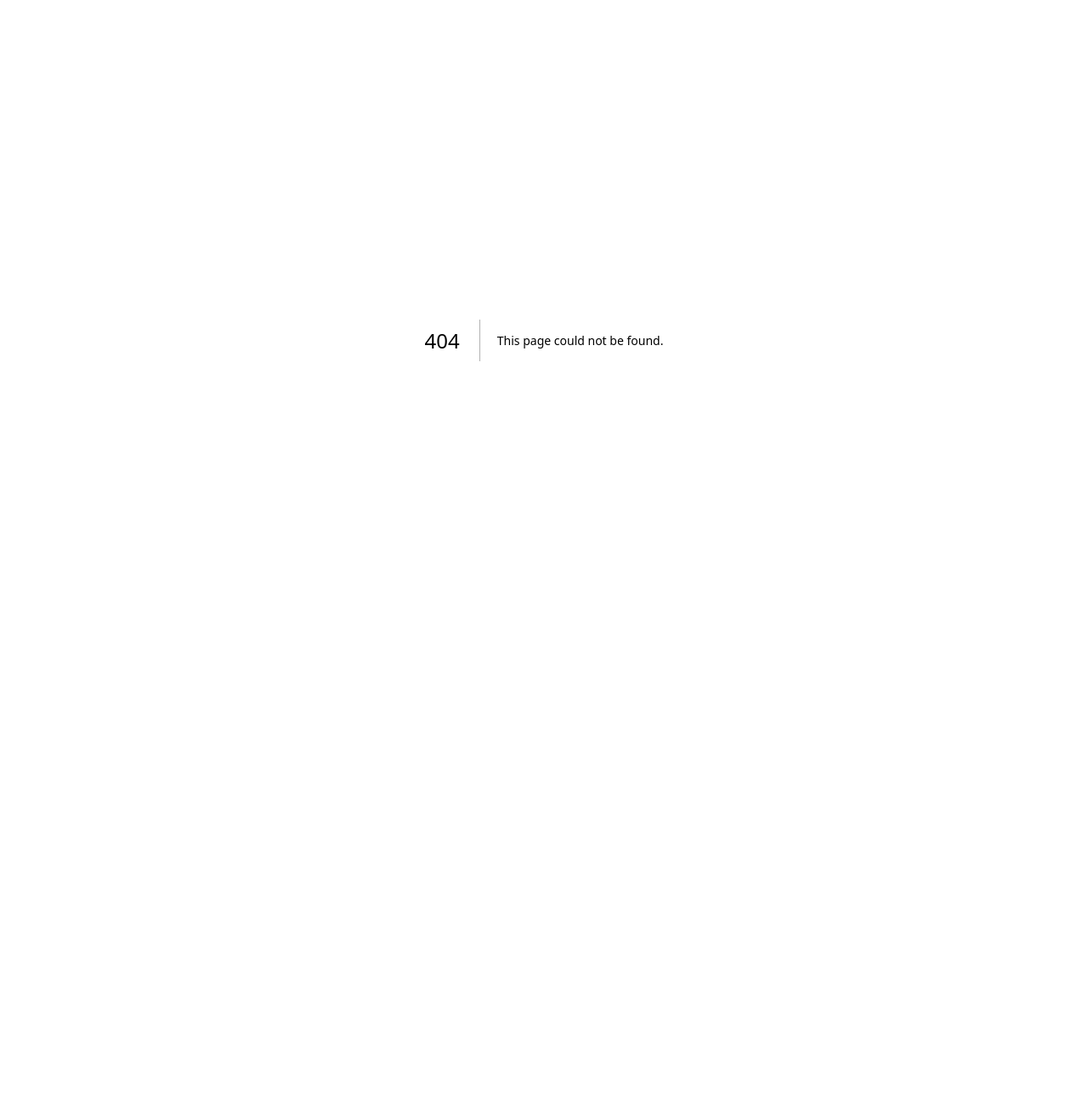
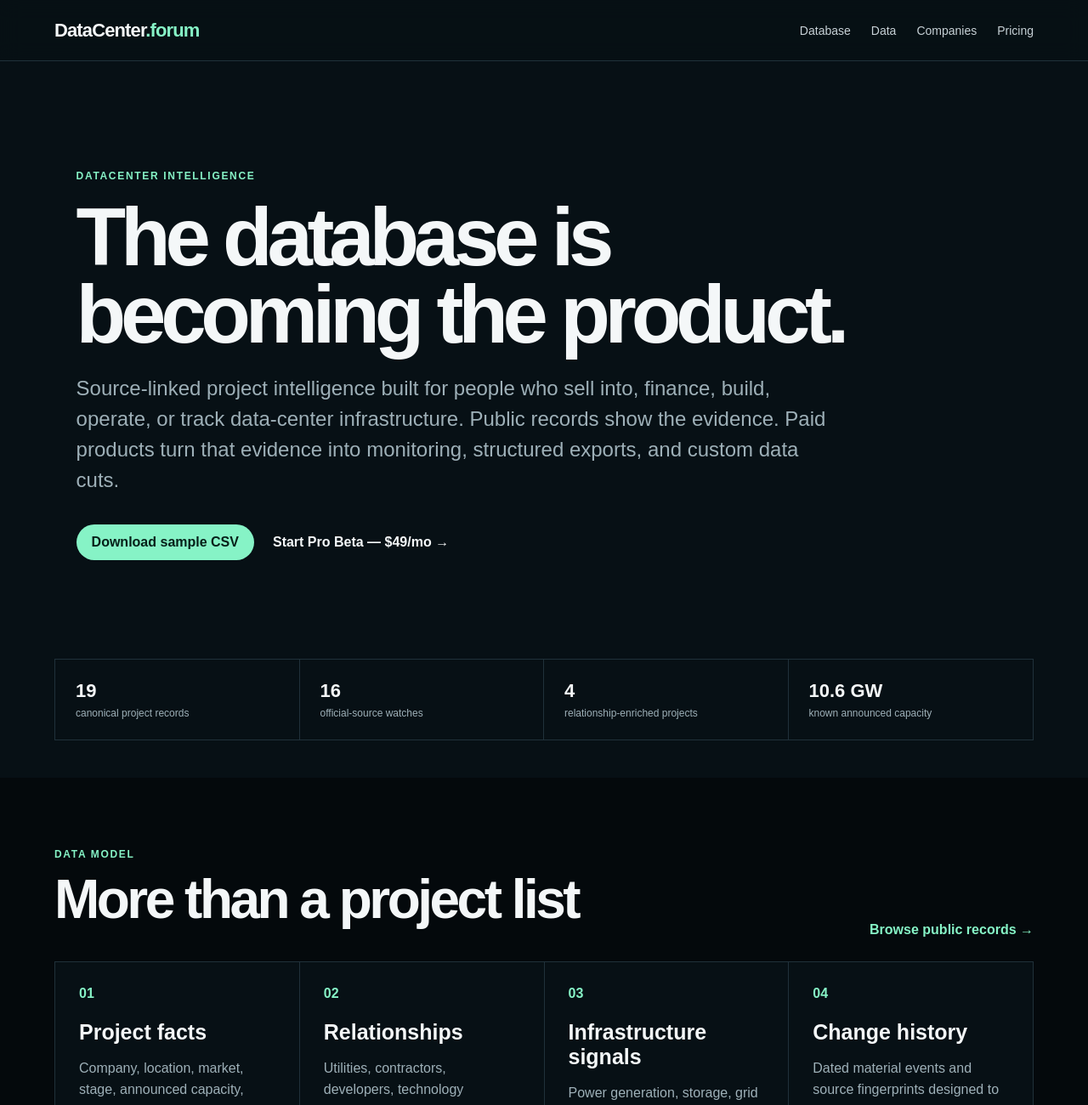
Before and after one commit to DopestT/data-center.forum, a Next.js app: page /intelligence in a window 1280 px wide. Before the commit this address had no page. Shown: the top 1300 px of the page at 85% size. Before the commit the page ends 800 px from the top, so only its background shows below. Built offline with nearby package versions, Linux system fonts and the light colour scheme.

Commit message:
Add intelligence data product page

```diff
--- /dev/null
+++ b/app/intelligence/page.tsx
@@ -0,0 +1,91 @@
+import Link from "next/link";
+import projects from "../../data/projects.json";
+import graph from "../../data/project-graph.json";
+import registry from "../../data/source-registry.json";
+import { checkoutLinks } from "../../lib/monetization";
+
+const knownCapacityMw = projects.reduce((sum, project) => sum + (project.announced_capacity_mw ?? 0), 0);
+const enrichedProjects = Object.keys(graph).length;
+
+export default function IntelligencePage() {
+  const capacityLabel = knownCapacityMw >= 1000 ? `${(knownCapacityMw / 1000).toFixed(1)} GW` : `${knownCapacityMw} MW`;
+  return (
+    <main>
+      <header className="topbar">
+        <Link className="brand" href="/">DataCenter<span>.forum</span></Link>
+        <nav>
+          <Link href="/database">Database</Link>
+          <Link href="/intelligence">Data</Link>
+          <Link href="/vendors">Companies</Link>
+          <Link href="/pricing">Pricing</Link>
+        </nav>
+      </header>
+
+      <section className="commerceHero intelligenceOfferHero">
+        <span className="kicker">DATACENTER INTELLIGENCE</span>
+        <h1>The database is becoming the product.</h1>
+        <p>Source-linked project intelligence built for people who sell into, finance, build, operate, or track data-center infrastructure. Public records show the evidence. Paid products turn that evidence into monitoring, structured exports, and custom data cuts.</p>
+        <div className="heroActions">
+          <a className="buttonLink" href="/api/intelligence-sample">Download sample CSV</a>
+          <a href={checkoutLinks.pro} target="_blank" rel="noreferrer">Start Pro Beta — $49/mo →</a>
+        </div>
+      </section>
+
+      <section className="section compactSection">
+        <div className="databaseMetrics intelligenceMetrics">
+          <div><strong>{projects.length}</strong><span>canonical project records</span></div>
+          <div><strong>{registry.length}</strong><span>official-source watches</span></div>
+          <div><strong>{enrichedProjects}</strong><span>relationship-enriched projects</span></div>
+          <div><strong>{capacityLabel}</strong><span>known announced capacity</span></div>
+        </div>
+      </section>
+
+      <section className="section darkSection">
+        <div className="sectionHead">
+          <div><span className="kicker">DATA MODEL</span><h2>More than a project list</h2></div>
+          <Link href="/database">Browse public records →</Link>
+        </div>
+        <div className="valueGrid intelligenceValueGrid">
+          <article><span>01</span><h3>Project facts</h3><p>Company, location, market, stage, announced capacity, investment, source, and verification date.</p></article>
+          <article><span>02</span><h3>Relationships</h3><p>Utilities, contractors, developers, technology partners, investors, and other organizations attached to projects.</p></article>
+          <article><span>03</span><h3>Infrastructure signals</h3><p>Power generation, storage, grid work, cooling systems, contracting activity, and other structured facts when sourced.</p></article>
+          <article><span>04</span><h3>Change history</h3><p>Dated material events and source fingerprints designed to answer what changed, when it changed, and where the evidence came from.</p></article>
+        </div>
+      </section>
+
+      <section className="section intelligenceTiers">
+        <div className="sectionHead"><div><span className="kicker">ACCESS</span><h2>Three ways to use it</h2></div></div>
+        <div className="pricingGrid">
+          <article className="priceCard">
+            <span>PUBLIC</span><h3>Free</h3>
+            <p>Research individual projects and inspect their source trails.</p>
+            <ul><li>Search public records</li><li>Source links</li><li>Verification dates</li><li>Selected relationship data</li></ul>
+            <Link href="/database">Browse database →</Link>
+          </article>
+          <article className="priceCard featuredPrice">
+            <span>PRO BETA</span><h3>$49/mo</h3>
+            <p>Manual intelligence monitoring while the self-serve product is completed.</p>
+            <ul><li>Project watchlist</li><li>Change digests</li><li>Priority data requests</li><li>Full CSV snapshots on request</li></ul>
+            <a className="buttonLink" href={checkoutLinks.pro} target="_blank" rel="noreferrer">Start Pro Beta</a>
+          </article>
+          <article className="priceCard">
+            <span>DATA PARTNER</span><h3>Custom</h3>
+            <p>Structured exports and research cuts shaped around an industry workflow.</p>
+            <ul><li>Market or company cuts</li><li>Selected fields</li><li>Relationship data</li><li>Custom delivery scope</li></ul>
+            <Link href="/advertise#inquire">Discuss data access →</Link>
+          </article>
+        </div>
+      </section>
+
+      <section className="section intel">
+        <span className="kicker">DATA RULE</span>
+        <h2>Every valuable field should retain its provenance.</h2>
+        <p>The goal is not to resell a pile of copied webpages. DataCenter.forum normalizes public-source intelligence into records, relationships, signals, and changes while retaining the source trail and verification state behind the facts.</p>
+        <div className="heroActions">
+          <a className="buttonLink" href="/api/intelligence-sample">Download the sample</a>
+          <Link href="/pricing">See pricing →</Link>
+        </div>
+      </section>
+    </main>
+  );
+}
```
